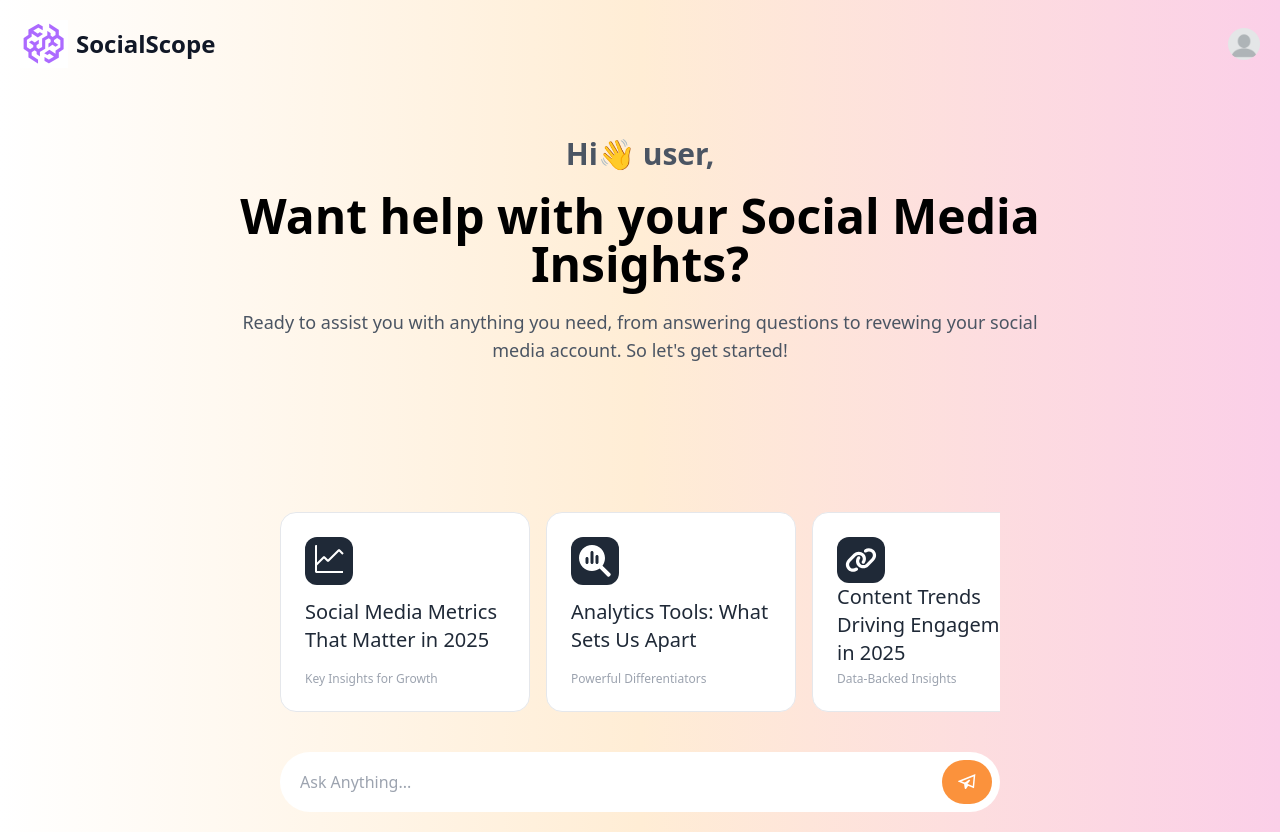
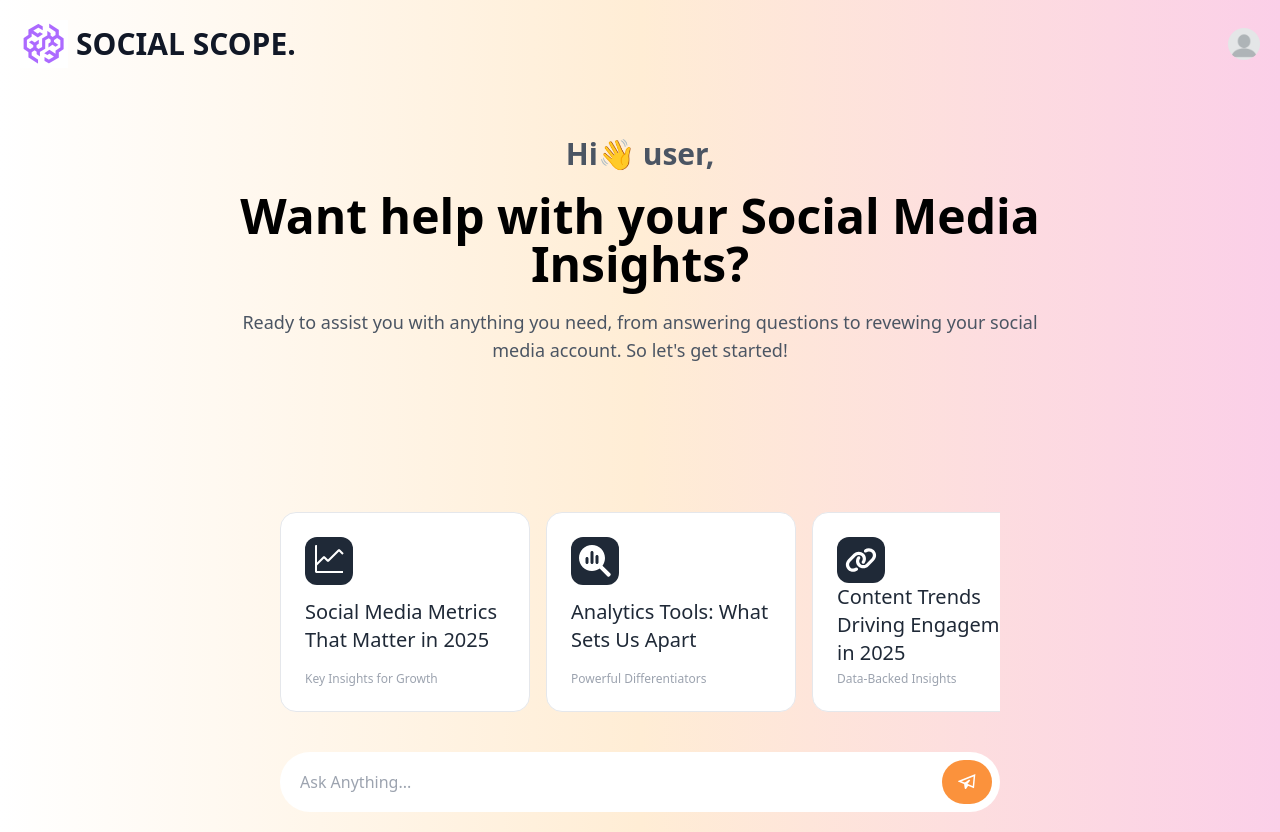
Before and after one commit to Kr-Gagandeo1025/SM-SocialMediaAnalysis, a Next.js app: page / in a window 1280 px wide. Built offline with nearby package versions, Linux system fonts and the light colour scheme.

Commit message:
merge commit

```diff
--- a/app/components/Navbar.jsx
+++ b/app/components/Navbar.jsx
@@ -6,7 +6,7 @@ export default function Navbar() {
     <div className="flex justify-between items-center">
       <div className="flex items-center">
         <img src="Brainwave.png" alt="icon" className=""/>
-        <span className="ml-2 text-gray-900 font-bold text-2xl">SocialScope</span>
+        <span className="ml-2 text-gray-900 font-bold text-3xl">SOCIAL SCOPE.</span>
       </div>
       <div className="flex items-center">
         <img src="user.png" alt="user" className="h-8 rounded-full"/>
```
